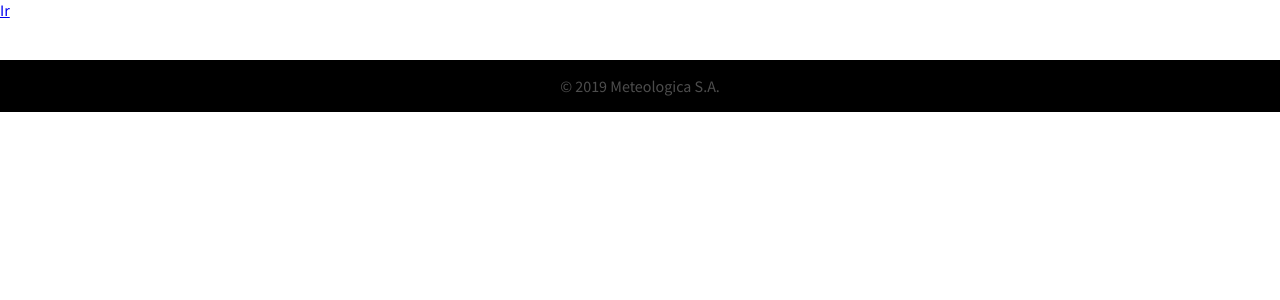
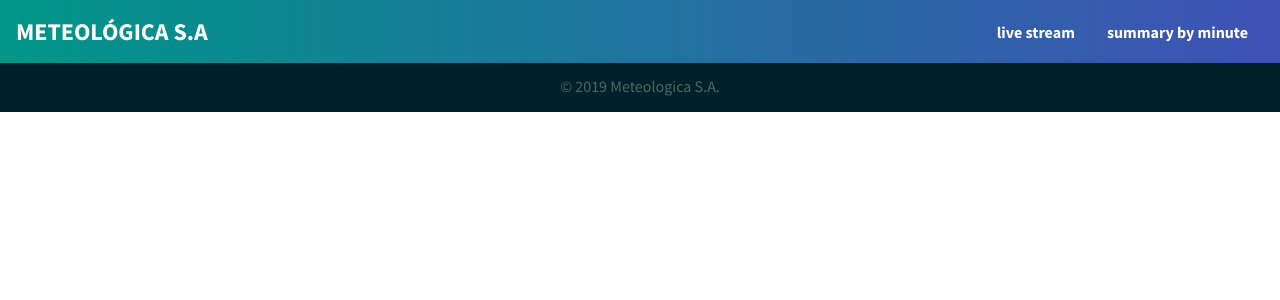
Before and after one commit to PozaTR/prueba_meteologica, a React (Create React App) app: page / in a window 1280 px wide. Shown: the top 300 px of the page. Built offline with nearby package versions, Linux system fonts and the light colour scheme.

Commit message:
create header and add styles

```diff
--- a/src/App.js
+++ b/src/App.js
@@ -16,7 +16,13 @@ class App extends React.Component {
  render() {
    return(
      <div>
-       <header className="header"></header>
+       <header className="header">
+        <h1 className="header__title">Meteológica S.A</h1>
+        <nav className="header__menu">
+          <a className="header__link" href="">live stream</a>
+          <a className="header__link" href="">summary by minute</a>
+         </nav>
+       </header>
        <main className="main">
          <React.Fragment>
             <Switch>
--- a/src/index.scss
+++ b/src/index.scss
@@ -7,6 +7,6 @@
 }
 
 body {
-  color: rgba(255, 255, 255, 0.3);
+  color: $dark;
   font-family: 'Source Sans Pro', sans-serif;
 }
--- a/src/styles/components/app.scss
+++ b/src/styles/components/app.scss
@@ -1,7 +1,38 @@
 @import '../core/variables';
 
+.header {
+  align-items: center;
+  background: transparent;
+  background: linear-gradient(to left, $secundary, $primary-dark);
+  display: flex;
+  font-size: 16px;
+  justify-content: space-between;
+  padding: 16px;
+  position: fixed;
+  width: 100%;
+  z-index: 1;
+
+  &__title {
+    color: $white;
+    font-size: 24px;
+    text-transform: uppercase;
+  }
+
+  &__link {
+    color: $white;
+    font-weight: bold;
+    padding: 0 16px;
+    text-decoration: none;
+  }
+
+  &__link:hover {
+    color: $primary;
+  }
+}
+
 .footer {
-  background-color: $dark;
+  color:rgba(255, 255, 255, 0.3);
+  background-color: $secundary-dark;
   padding: 16px;
   text-align: center;
 }
```
